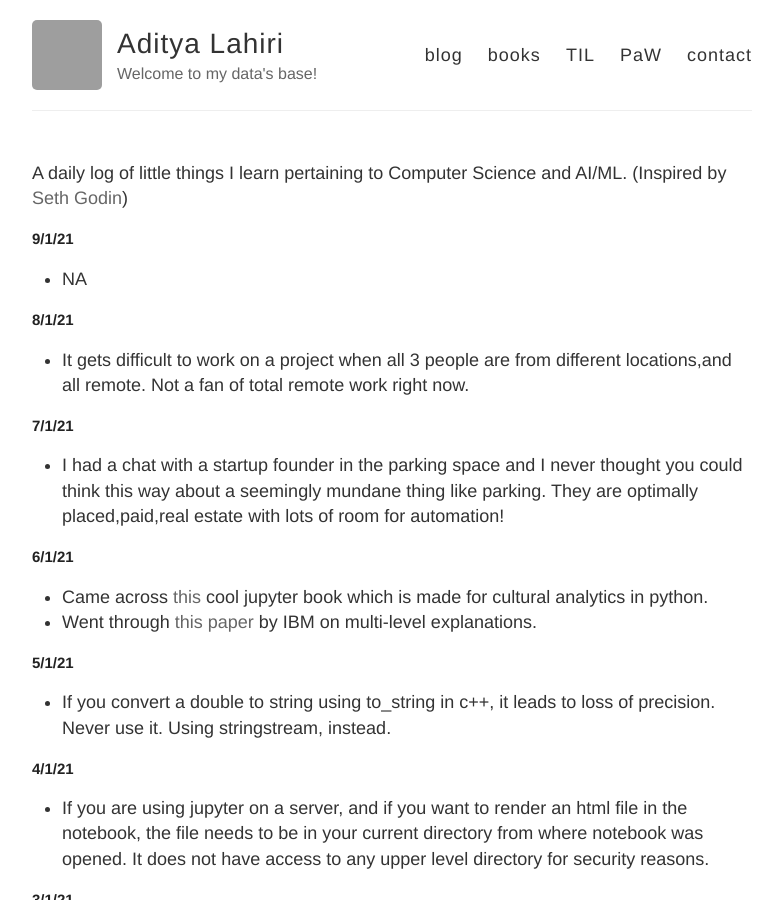
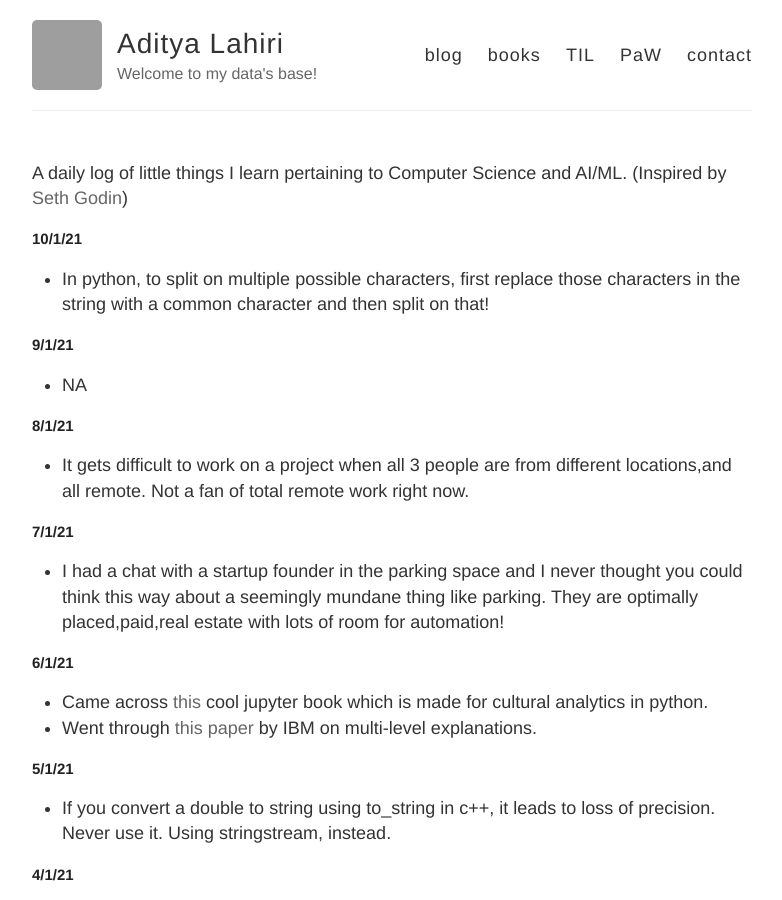
Before and after one commit to adityalahiri/adityalahiri.github.io, a Jekyll site: the page built from TIL.md, in a window 1280 px wide and 900 px high. Shown: the whole window, without its empty margins (248-1030 px from the left). Built offline with Jekyll 4.4.1, drawn with Linux system fonts in a browser that asks for light colours; our own code applies the rules of GitHub Pages for plain Markdown files; grey boxes are pictures that could not be loaded.

Commit message:
Update for 10.1

```diff
--- a/TIL.md
+++ b/TIL.md
@@ -1,5 +1,10 @@
 A daily log of little things I learn pertaining to Computer Science and AI/ML.
 (Inspired by [Seth Godin](https://seths.blog/))
+
+
+## 10/1/21
+
+* In python, to split on multiple possible characters, first replace those characters in the string with a common character and then split on that!
 
 ## 9/1/21
 
```
